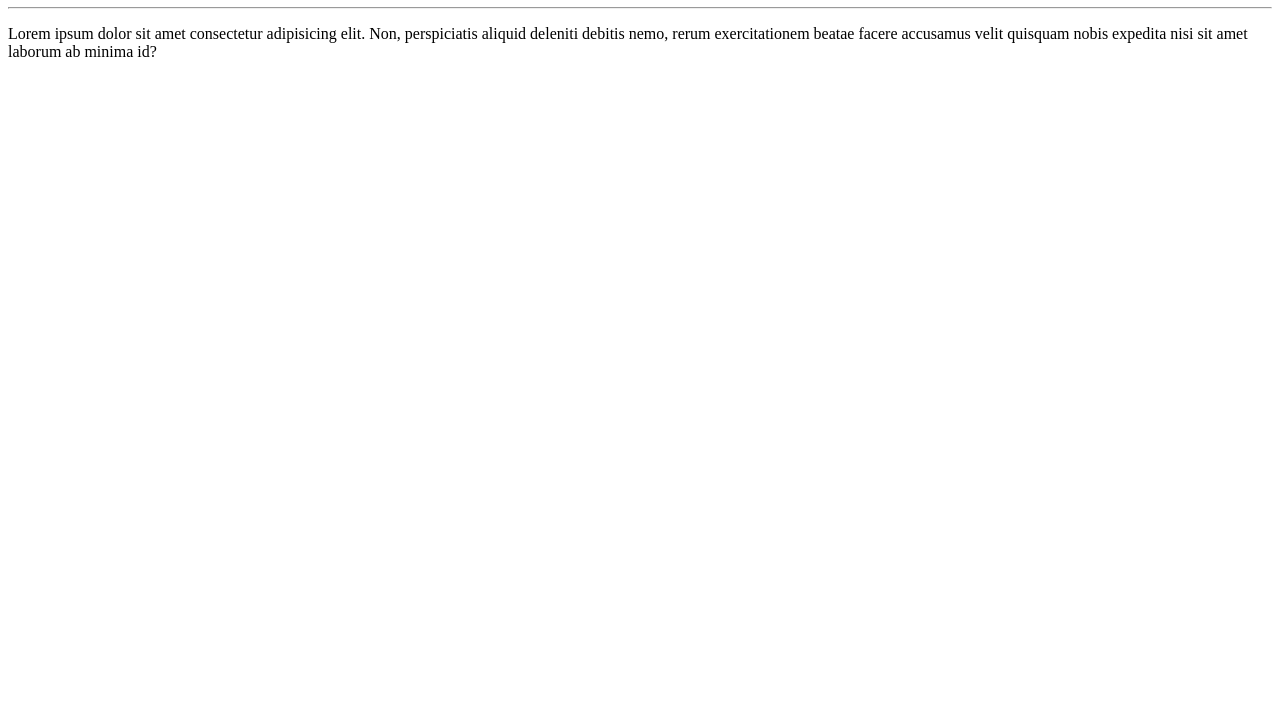
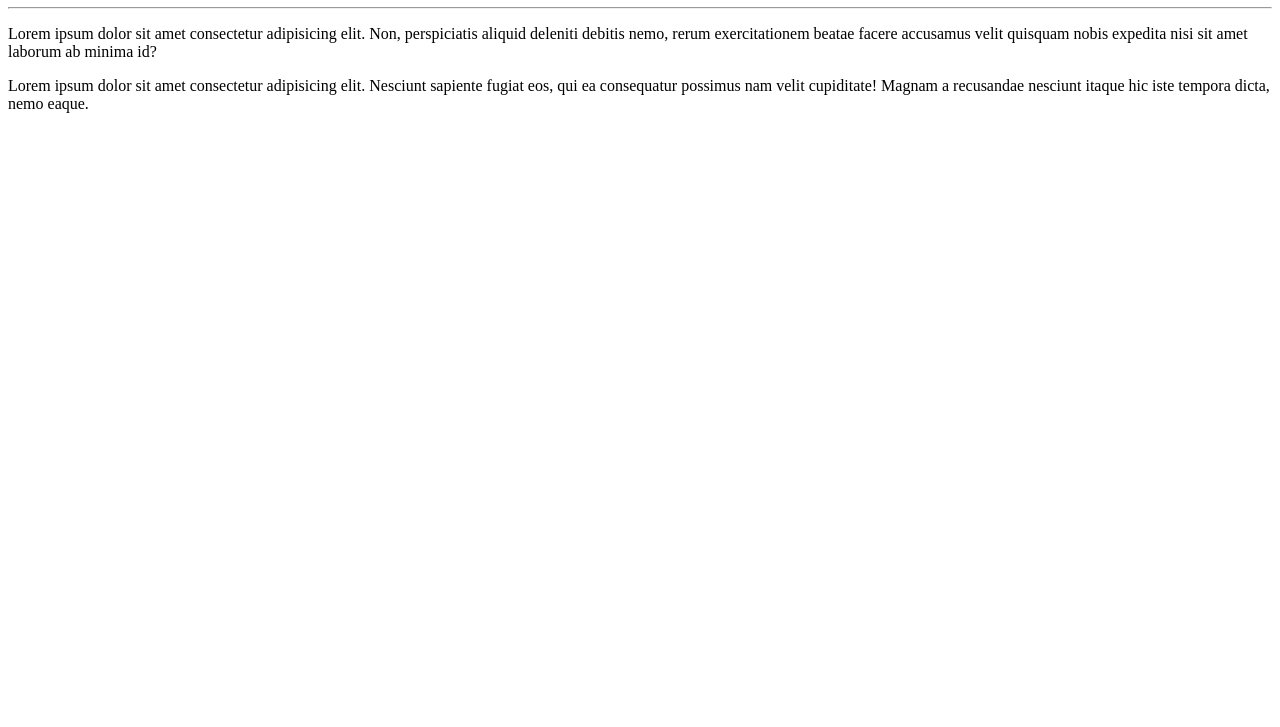
Before and after one commit to fojacob/OlaMundo, a plain HTML site: page site-exemplo/index.html in a window 1280 px wide. Shown: the part 73-800 px from the top of the page. Drawn offline with Linux system fonts and the light colour scheme.

Commit message:
adicionei um paragrafo

```diff
--- a/site-exemplo/index.html
+++ b/site-exemplo/index.html
@@ -10,5 +10,6 @@
     <h1>Olá, Mundo!</h1>
     <hr>
     <p>Lorem ipsum dolor sit amet consectetur adipisicing elit. Non, perspiciatis aliquid deleniti debitis nemo, rerum exercitationem beatae facere accusamus velit quisquam nobis expedita nisi sit amet laborum ab minima id?</p>
+    <p>Lorem ipsum dolor sit amet consectetur adipisicing elit. Nesciunt sapiente fugiat eos, qui ea consequatur possimus nam velit cupiditate! Magnam a recusandae nesciunt itaque hic iste tempora dicta, nemo eaque.</p>
 </body>
 </html>
```
